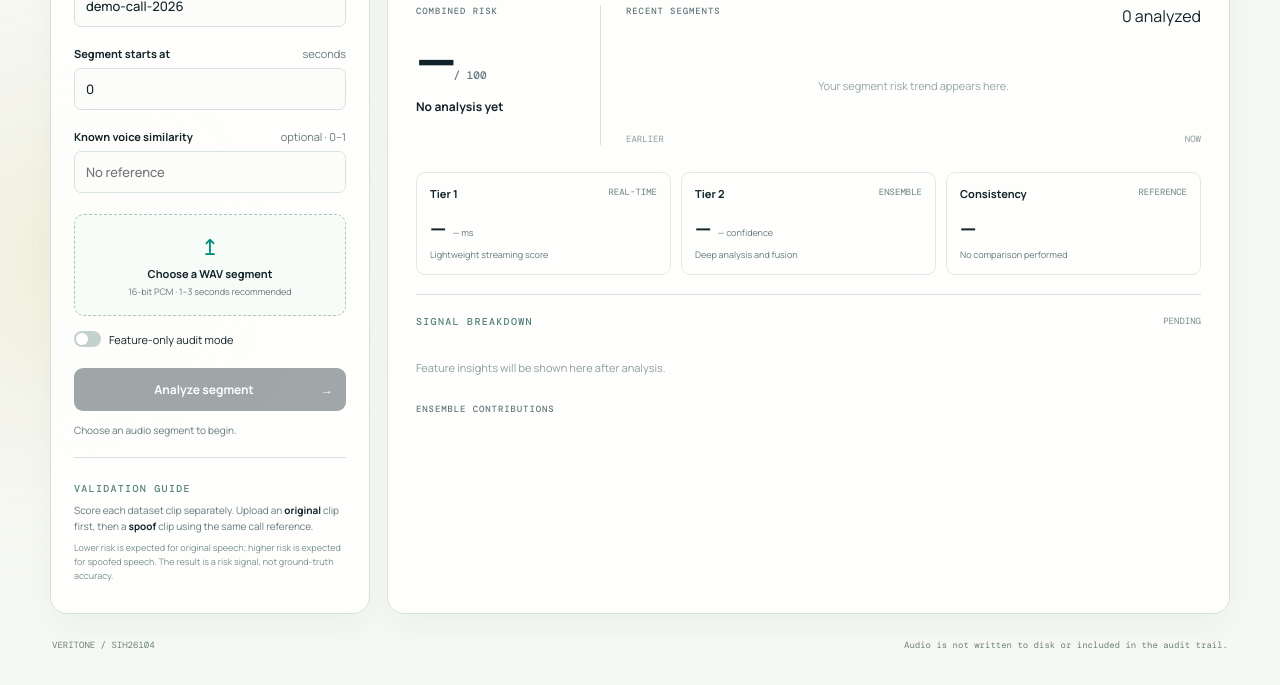
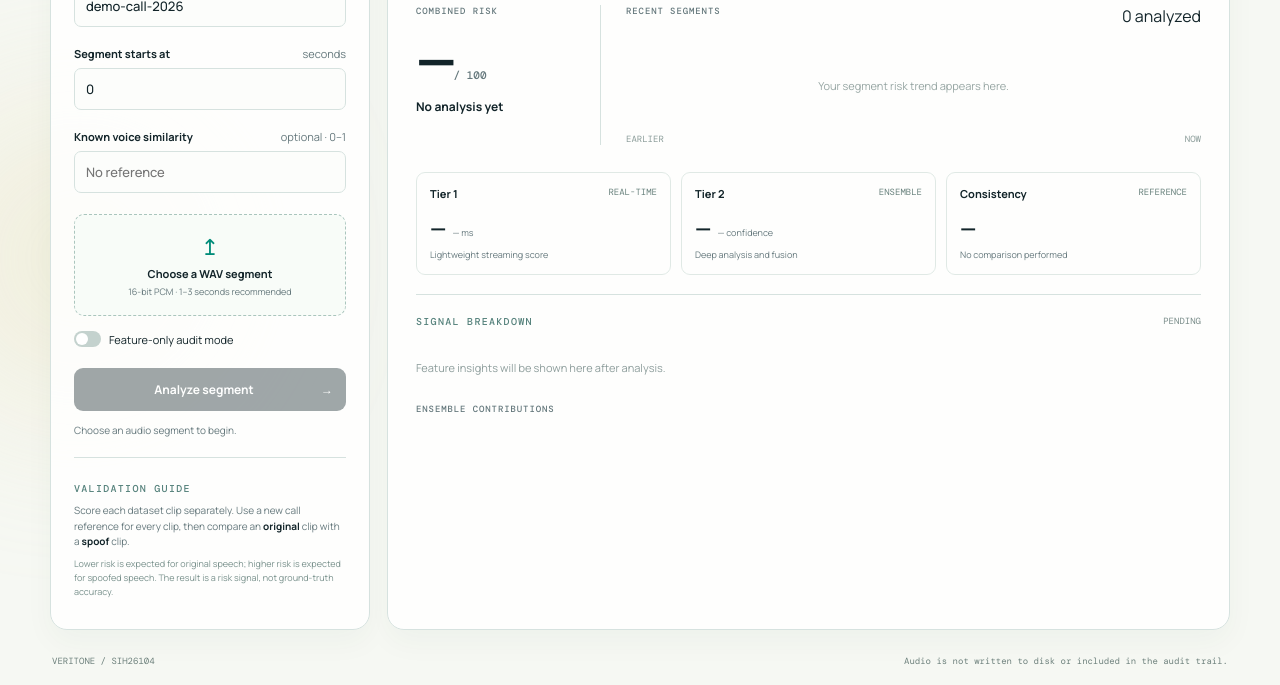
Before and after one commit to TSK-3/VeriTone, a plain HTML site: page web/index.html in a window 1280 px wide. Shown: the part 522-1207 px from the top of the page. Drawn offline with nearby package versions, Linux system fonts and the light colour scheme.

Commit message:
docs: clarify dataset validation workflow
Co-authored-by: Copilot <223556219+Copilot@users.noreply.github.com>

```diff
--- a/web/index.html
+++ b/web/index.html
@@ -34,7 +34,7 @@
           <p id="form-message" class="form-message" aria-live="polite">Choose an audio segment to begin.</p>
           <section class="validation-guide">
             <p class="eyebrow">VALIDATION GUIDE</p>
-            <p>Score each dataset clip separately. Upload an <strong>original</strong> clip first, then a <strong>spoof</strong> clip using the same call reference.</p>
+            <p>Score each dataset clip separately. Use a new call reference for every clip, then compare an <strong>original</strong> clip with a <strong>spoof</strong> clip.</p>
             <p class="guide-note">Lower risk is expected for original speech; higher risk is expected for spoofed speech. The result is a risk signal, not ground-truth accuracy.</p>
           </section>
         </aside>
```
